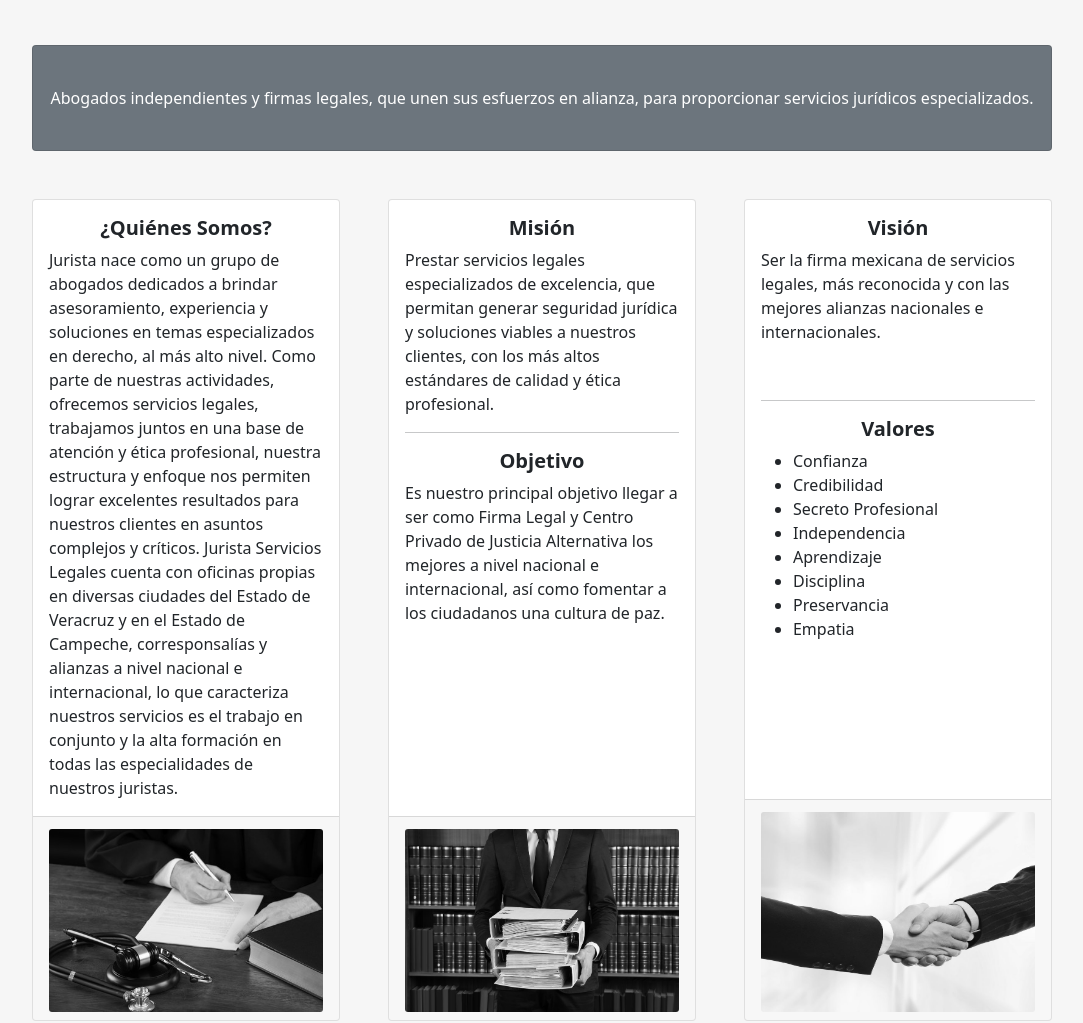
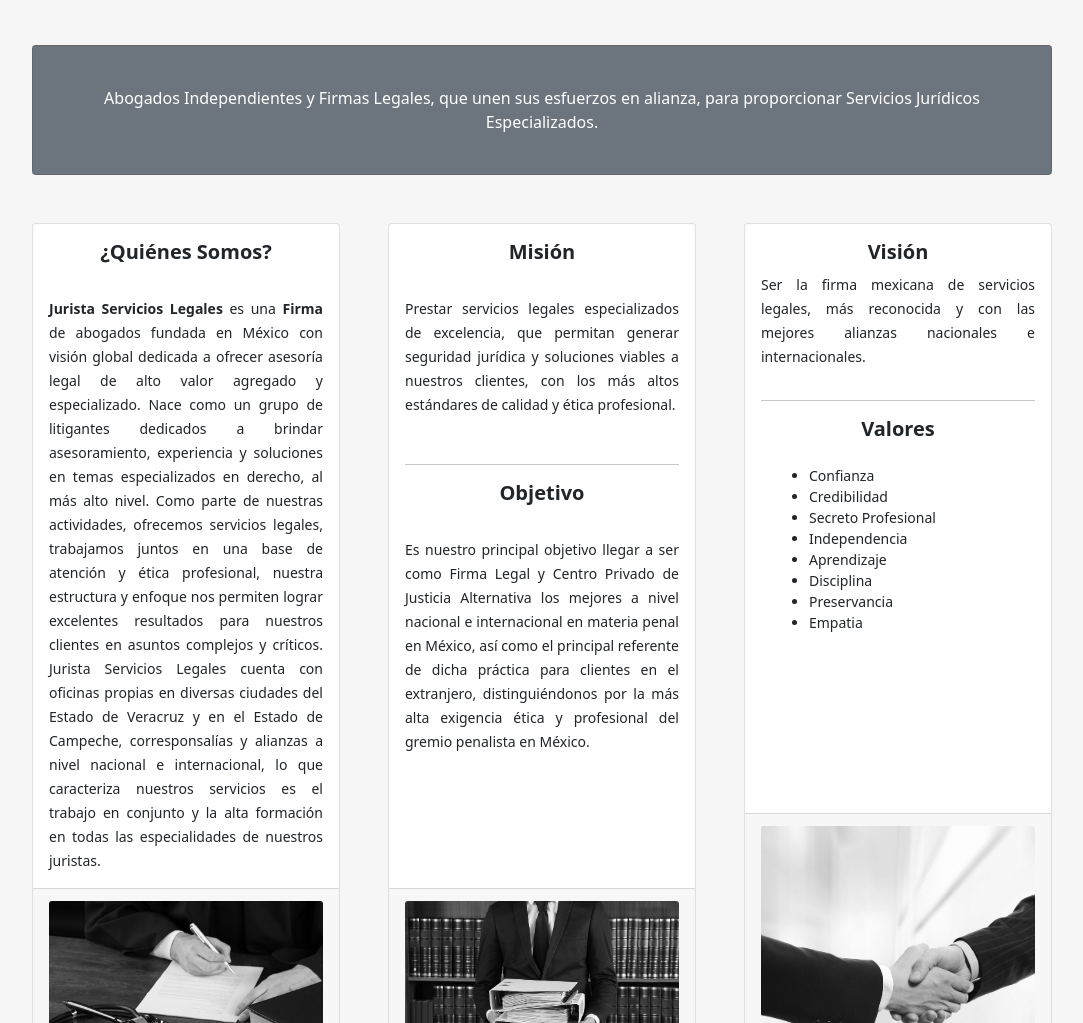
Before and after one commit to ulopez293/jurista-page-html, a plain HTML site: page index.html in a window 1280 px wide. Shown: the part 405-1428 px from the top of the page, without its empty margins (98-1181 px from the left). Drawn offline with nearby package versions, Linux system fonts and the light colour scheme.

Commit message:
inicio cambios, falta reseñas usuarios

```diff
--- a/index.html
+++ b/index.html
@@ -90,14 +90,14 @@
                 <div class="row gx-4 gx-lg-5 align-items-center my-5">
                     <div class="col-lg-7"><img class="img-fluid rounded mb-4 mb-lg-0" src="img/home.jpg"
                             alt="Suprema Corte de Justicia" /></div>
-                    <div class="col-lg-5">
-                        <p>
+                    <div class="col-lg-5" style="text-align: end;">
+                        <p style="text-align: justify;">
                             <b>Más de 40 años de experiencia</b>, mantenemos a nuestros clientes informados en todo
                             momento en lo relativo a los asuntos encomendados a nuestra firma legal.
                             Con un enfoque legal multidisciplinario que permiten una visión amplia de estudio y
                             estrategias que permitan los mejores resultados a nuestros clientes.
                         </p>
-                        <button class="btn btn-primary" id="contactar">
+                        <button class="btn btn-dark" id="contactar">
                             <i class="bi bi-whatsapp me-2"></i>
                             Contactar
                         </button>
@@ -106,20 +106,23 @@
                 <!-- Call to Action-->
                 <div class="card text-white bg-secondary my-5 py-4 text-center">
                     <div class="card-body">
-                        <p class="text-white m-0">Abogados independientes y firmas legales, que unen sus esfuerzos en
-                            alianza, para proporcionar servicios jurídicos especializados.</p>
+                        <p class="text-white m-0">Abogados Independientes y Firmas Legales, que unen sus esfuerzos en
+                            alianza, para proporcionar Servicios Jurídicos Especializados.</p>
                     </div>
                 </div>
                 <!-- Content Row-->
                 <div class="row gx-4 gx-lg-5">
-                    <div class="col-md-4 mb-5">
+                    <div class="col-lg-4 mb-5">
                         <div class="card h-100">
                             <div class="card-body">
                                 <h5 class="card-title text-center">
                                     <b>¿Quiénes Somos?</b>
                                 </h5>
-                                <p class="card-text" id="quienesSomos">
-                                    Jurista nace como un grupo de abogados dedicados a brindar
+                                <br>
+                                <p class="card-text" id="quienesSomos" style="text-align: justify;">
+                                    <small>
+                                        <strong>Jurista Servicios Legales</strong> es una <strong>Firma</strong> de abogados fundada en México con visión global dedicada a ofrecer asesoría legal de alto valor agregado y especializado.
+                                        Nace como un grupo de litigantes dedicados a brindar
                                         asesoramiento, experiencia y soluciones en temas especializados en
                                         derecho, al más alto nivel.
                                         Como parte de nuestras actividades, ofrecemos servicios legales,
@@ -131,50 +134,60 @@
                                         corresponsalías y alianzas a nivel nacional e internacional, lo que
                                         caracteriza nuestros servicios es el trabajo en conjunto y la alta
                                         formación en todas las especialidades de nuestros juristas.
+                                    </small>
                                 </p>
                             </div>
                             <div class="card-footer">
-                                <img src="img/somos.jpg" class="card-img mt-1" style="max-height: 200px;"
+                                <img src="img/somos.jpg" class="card-img mt-1 img-fluid"
                                     alt="Jurista Servicios Legales">
                             </div>
                         </div>
                     </div>
-                    <div class="col-md-4 mb-5">
+                    <div class="col-lg-4 mb-5">
                         <div class="card h-100">
                             <div class="card-body">
                                 <h5 class="card-title text-center"><b>Misión</b></h5>
-                                <p class="card-text" id="mision">
+                                <br>
+                                <p class="card-text mb-5" id="mision" style="text-align: justify;">
+                                    <small>
                                         Prestar servicios legales especializados de excelencia, que permitan
                                         generar seguridad jurídica y soluciones viables a nuestros clientes, con
                                         los más altos estándares de calidad y ética profesional.
+                                    </small>
                                 </p>
                                 <hr>
-                                <h5 class="card-title text-center"><b>Objetivo</b></h5>
-                                <p class="card-text" id="mision">
+                                <h5 class="card-title text-center mt-3"><b>Objetivo</b></h5>
+                                <br>
+                                <p class="card-text" id="mision" style="text-align: justify;">
+                                    <small>
                                         Es nuestro principal objetivo llegar a ser como Firma Legal y Centro Privado de
                                         Justicia Alternativa los
-                                    mejores a nivel nacional e internacional, así como fomentar a los ciudadanos una
-                                    cultura de paz.
+                                        mejores a nivel nacional e internacional
+                                        en materia penal en México, así como el principal referente de dicha práctica para clientes en el extranjero,
+                                        distinguiéndonos por la más alta exigencia ética y profesional del gremio penalista en México.
+                                    </small>
                                 </p>
                             </div>
                             <div class="card-footer">
-                                <img src="img/mision.png" class="card-img mt-1 bg-image" style="max-height: 200px;"
+                                <img src="img/mision.png" class="card-img mt-1 img-fluid bg-image"
                                     alt="Jurista Servicios Legales">
                             </div>
                         </div>
                     </div>
-                    <div class="col-md-4 mb-5">
+                    <div class="col-lg-4 mb-5">
                         <div class="card h-100">
                             <div class="card-body">
                                 <h5 class="card-title text-center"><b>Visión</b></h5>
-                                <p class="card-text" id="vision">
+                                <p class="card-text pb-3" id="vision" style="text-align: justify;">
+                                    <small>
                                         Ser la firma mexicana de servicios legales, más reconocida y con las mejores
                                         alianzas nacionales e internacionales.
+                                    </small>
                                 </p>
-                                <br>
                                 <hr>
                                 <h5 class="card-title text-center"><b>Valores</b></h5>
-                                <ul>
+                                <small>
+                                    <ul class="ps-5 pt-3">
                                         <li>Confianza</li>
                                         <li>Credibilidad</li>
                                         <li>Secreto Profesional</li>
@@ -184,9 +197,10 @@
                                         <li>Preservancia</li>
                                         <li>Empatia</li>
                                     </ul>
+                                </small>
                             </div>
                             <div class="card-footer">
-                                <img src="img/vision.png" class="card-img mt-1" style="max-height: 200px;"
+                                <img src="img/vision.png" class="card-img mt-1 img-fluid"
                                     alt="Jurista Servicios Legales">
                             </div>
                         </div>
@@ -199,23 +213,23 @@
         <hr><br>
     </main>
     <div class="container">
-        <div class="row justify-content-md-center mt-3 mb-5">
-            <div class="col-md-2 mb-5">
+        <div class="row justify-content-lg-center mt-3 mb-5" style="text-align: center;">
+            <div class="col-lg-2 mb-5">
                 <img src="https://nextia.mx/wp-content/uploads/2022/07/Artboard-%E2%80%93-22@2x.webp" class="img-fluid" alt="..">
             </div>
-            <div class="col-md-2 mb-5">
+            <div class="col-lg-2 mb-5">
                 <img src="https://nextia.mx/wp-content/uploads/2022/07/Artboard-%E2%80%93-19@2x.webp" class="img-fluid" alt="..">
             </div>
-            <div class="col-md-2 mb-5">
+            <div class="col-lg-2 mb-5">
                 <img src="https://nextia.mx/wp-content/uploads/2022/07/Artboard-%E2%80%93-18@2x.webp" class="img-fluid" alt="..">
             </div>
-            <div class="col-md-2 mb-5">
+            <div class="col-lg-2 mb-5">
                 <img src="https://nextia.mx/wp-content/uploads/2022/07/Artboard-%E2%80%93-15@2x.webp" class="img-fluid" alt="..">
             </div>
-            <div class="col-md-2 mb-5">
+            <div class="col-lg-2 mb-5">
                 <img src="https://nextia.mx/wp-content/uploads/2022/07/Artboard-%E2%80%93-13@2x.webp" class="img-fluid" alt="..">
             </div>
-            <div class="col-md-2 mb-5">
+            <div class="col-lg-2 mb-5">
                 <img src="https://nextia.mx/wp-content/uploads/2022/07/Artboard-%E2%80%93-9@2x.webp" class="img-fluid" alt="..">
             </div>
         </div>
```
Lines whose indentation alone changed are shown as unchanged.
